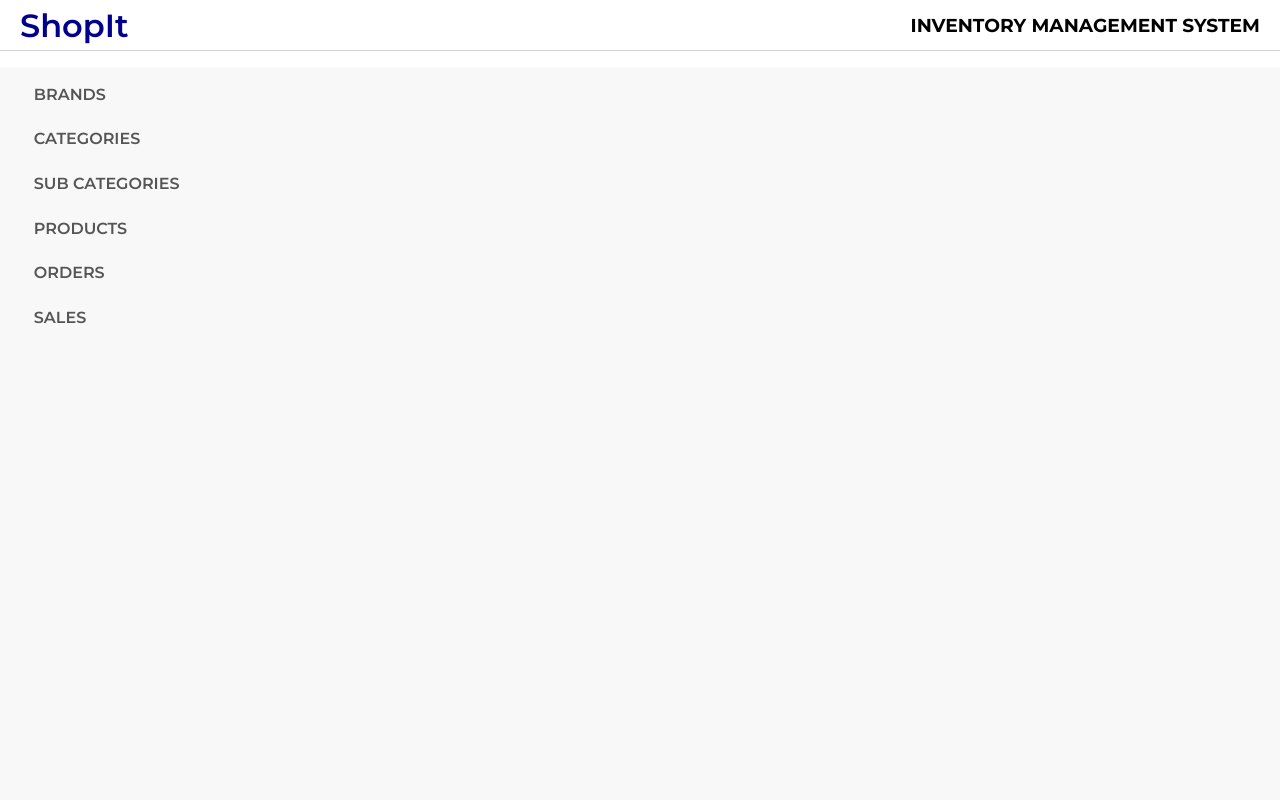
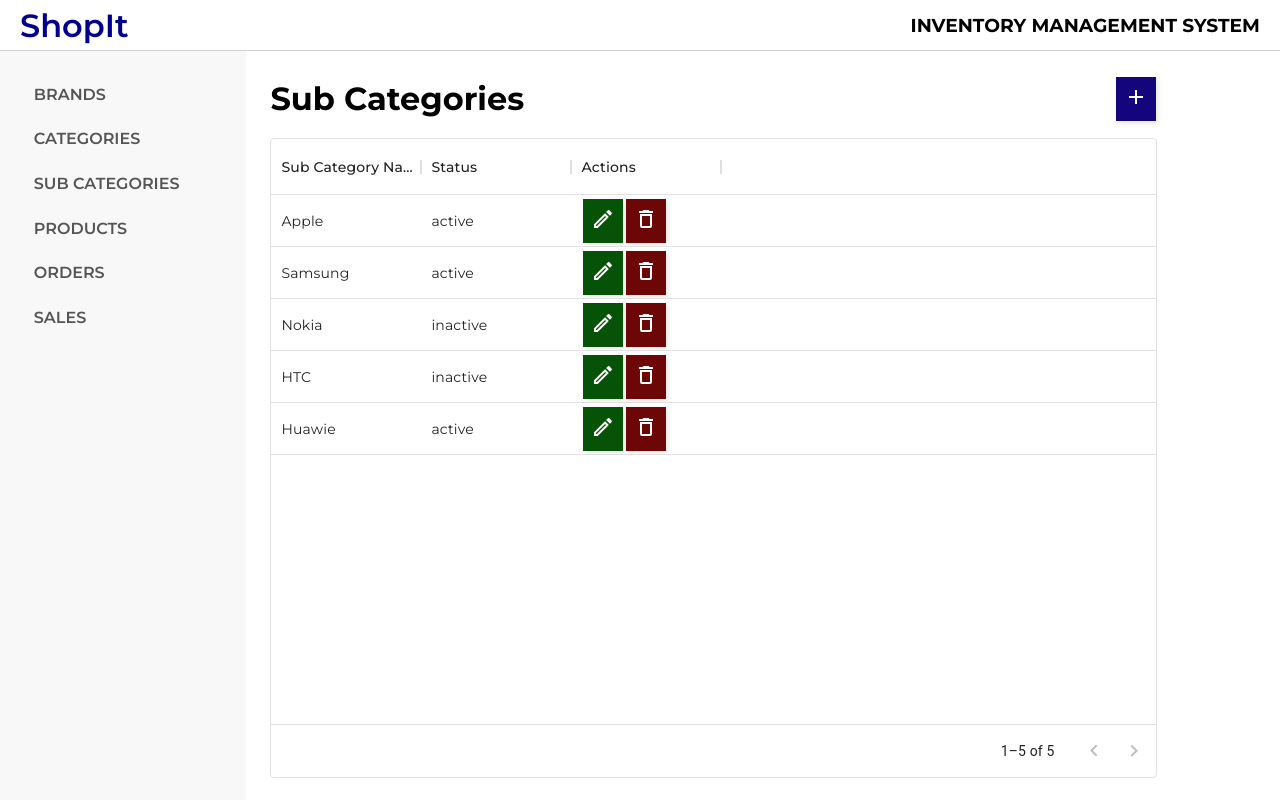
Before and after one commit to Amith-mw/shop-stock-management, a React (Create React App) app in the folder frontend/: page /subcategories in a window 1280 px wide. Shown: the top 800 px of the page. Built offline with nearby package versions, Linux system fonts and the light colour scheme.

Commit message:
modified - sub categories page

```diff
--- a/frontend/src/pages/subcategories/Subcategories.css
+++ b/frontend/src/pages/subcategories/Subcategories.css
@@ -0,0 +1,19 @@
+.subCategoriesContainer {
+  display: flex;
+}
+
+.subCategoriesContent {
+  flex: 4;
+  padding: 1.5rem;
+}
+
+.subCategoryTitleRow {
+  display: flex;
+  justify-content: space-between;
+  align-items: center;
+  width: 90%;
+}
+
+.subCategoryTitle {
+  font-size: 2rem;
+}
--- a/frontend/src/pages/subcategories/Subcategories.jsx
+++ b/frontend/src/pages/subcategories/Subcategories.jsx
@@ -58,13 +58,13 @@ const actionButtons = [];
 
 const Subcategories = () => {
   return (
-    <div className="categories">
+    <div className="subCategories">
       <Topbar />
-      <div className="pageContentContainer">
+      <div className="subCategoriesContainer">
         <Sidebar />
-        <div className="categoryContent">
-          <div className="categoryTitleRow">
-            <h2 className="categoryTitle">Sub Categories</h2>
+        <div className="subCategoriesContent">
+          <div className="subCategoryTitleRow">
+            <h2 className="subCategoryTitle">Sub Categories</h2>
             <Button
               btnName={""}
               btnColor={"blue"}
```
